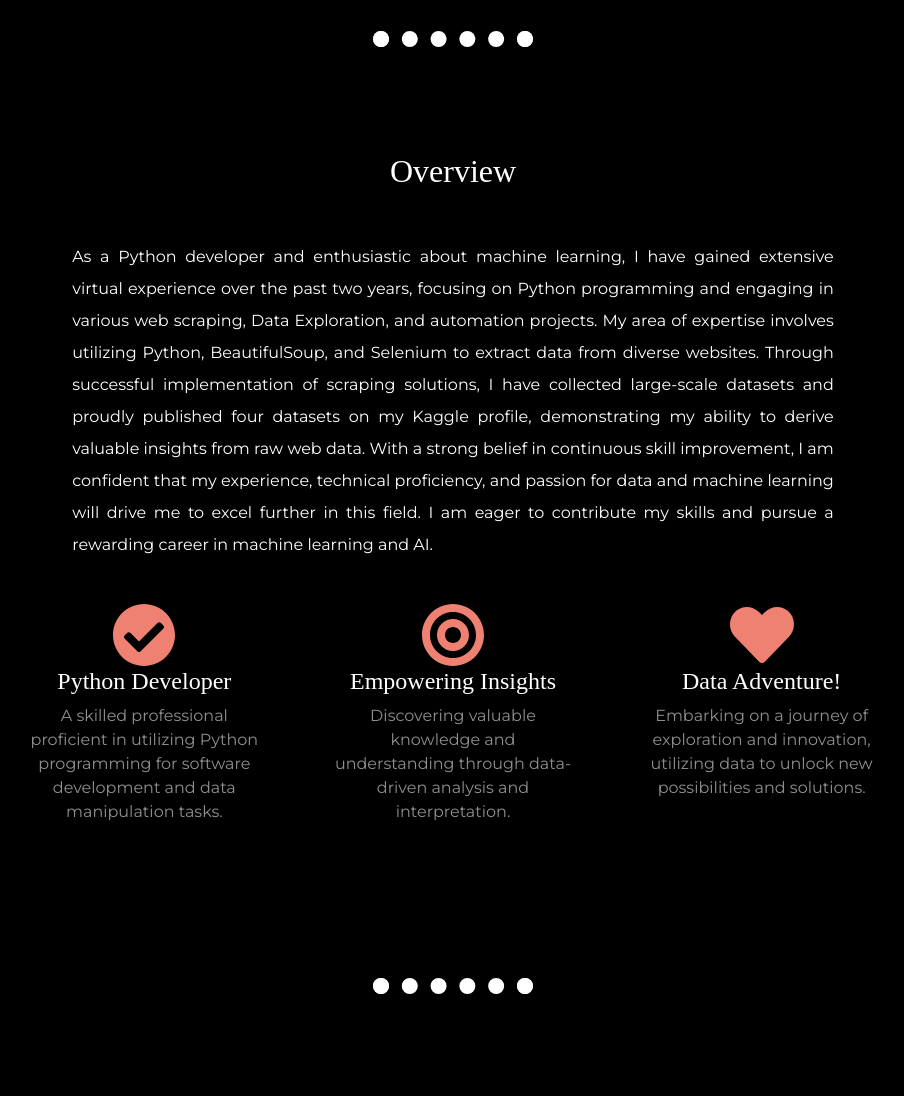
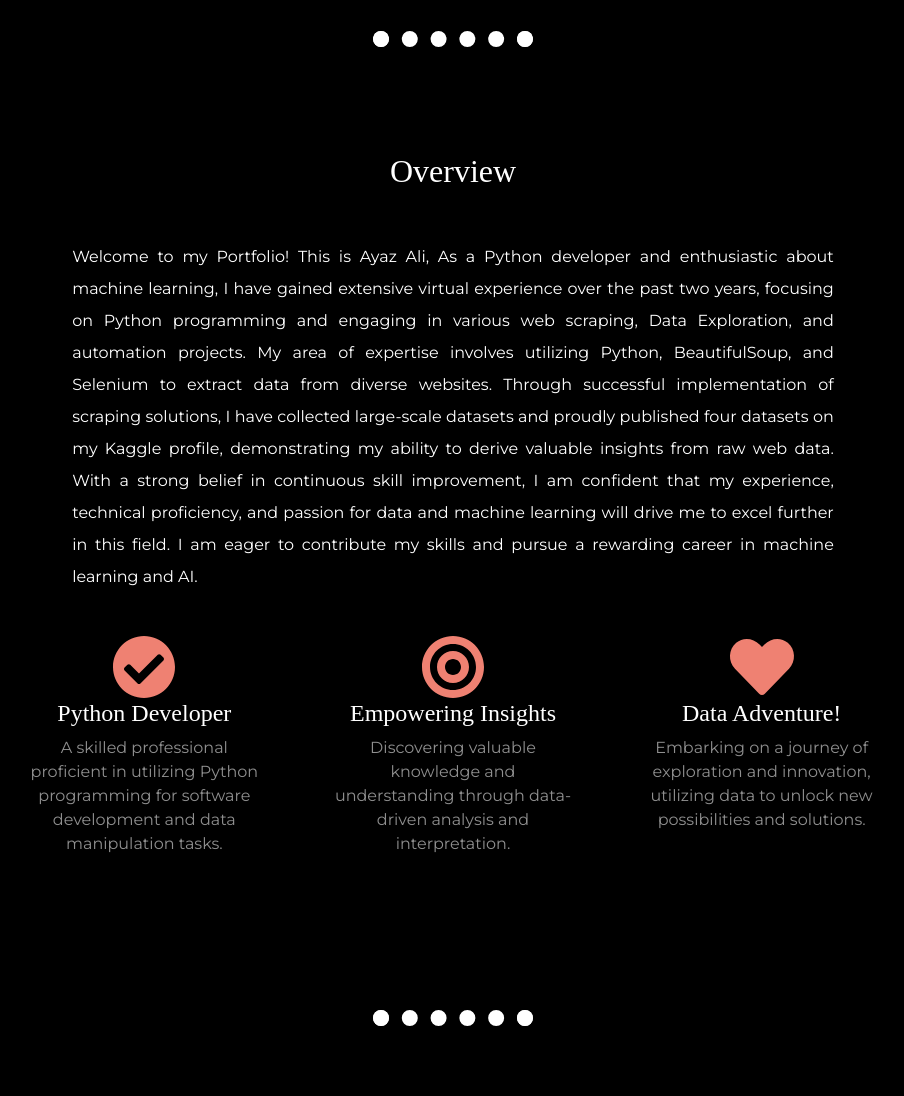
Before and after one commit to Ayaz-75/Portfolio-Website, a Flask app: page / in a window 1280 px wide. Shown: the part 726-1822 px from the top of the page, without its empty margins (187-1091 px from the left). Run offline with Flask 3, Linux system fonts and the light colour scheme; some libraries are stand-ins or nearby versions.

Commit message:
'Portfolio'

```diff
--- a/static/css/styles.css
+++ b/static/css/styles.css
@@ -283,3 +283,6 @@ color: white;
   margin: 50px auto 10px auto;
   text-align: justify;
 }
+.tcl{
+  text-align: center;
+}
--- a/templates/index.html
+++ b/templates/index.html
@@ -100,7 +100,7 @@
     <div class="container-fluid">
       <h2 class="ov" id="ov">Overview</h2>
 
-      <p class="skills-des">As a Python developer and enthusiastic about machine learning,
+      <p class="skills-des">Welcome to my Portfolio! This is Ayaz Ali, As a Python developer and enthusiastic about machine learning,
         I have gained extensive virtual experience over the past two years, focusing on Python
         programming and engaging in various web scraping, Data Exploration, and automation projects.
 
@@ -117,19 +117,19 @@
         <div class="feature-box col-lg-4">
           <i class="icon fas fa-check-circle fa-4x"></i>
           <h3 class="feature-title">Python Developer</h3>
-          <p>A skilled professional proficient in utilizing Python programming for software development and data manipulation tasks.</p>
+          <p class="tcl">A skilled professional proficient in utilizing Python programming for software development and data manipulation tasks.</p>
         </div>
 
         <div class="feature-box col-lg-4">
           <i class="icon fas fa-bullseye fa-4x"></i>
           <h3 class="feature-title">Empowering Insights</h3>
-          <p>Discovering valuable knowledge and understanding through data-driven analysis and interpretation.</p>
+          <p class="tcl">Discovering valuable knowledge and understanding through data-driven analysis and interpretation.</p>
         </div>
 
         <div class="feature-box col-lg-4">
           <i class="icon fas fa-heart fa-4x"></i>
           <h3 class="feature-title">Data Adventure!</h3>
-          <p> Embarking on a journey of exploration and innovation, utilizing data to unlock new possibilities and solutions.</p>
+          <p class="tcl"> Embarking on a journey of exploration and innovation, utilizing data to unlock new possibilities and solutions.</p>
         </div>
       </div>
 
```
